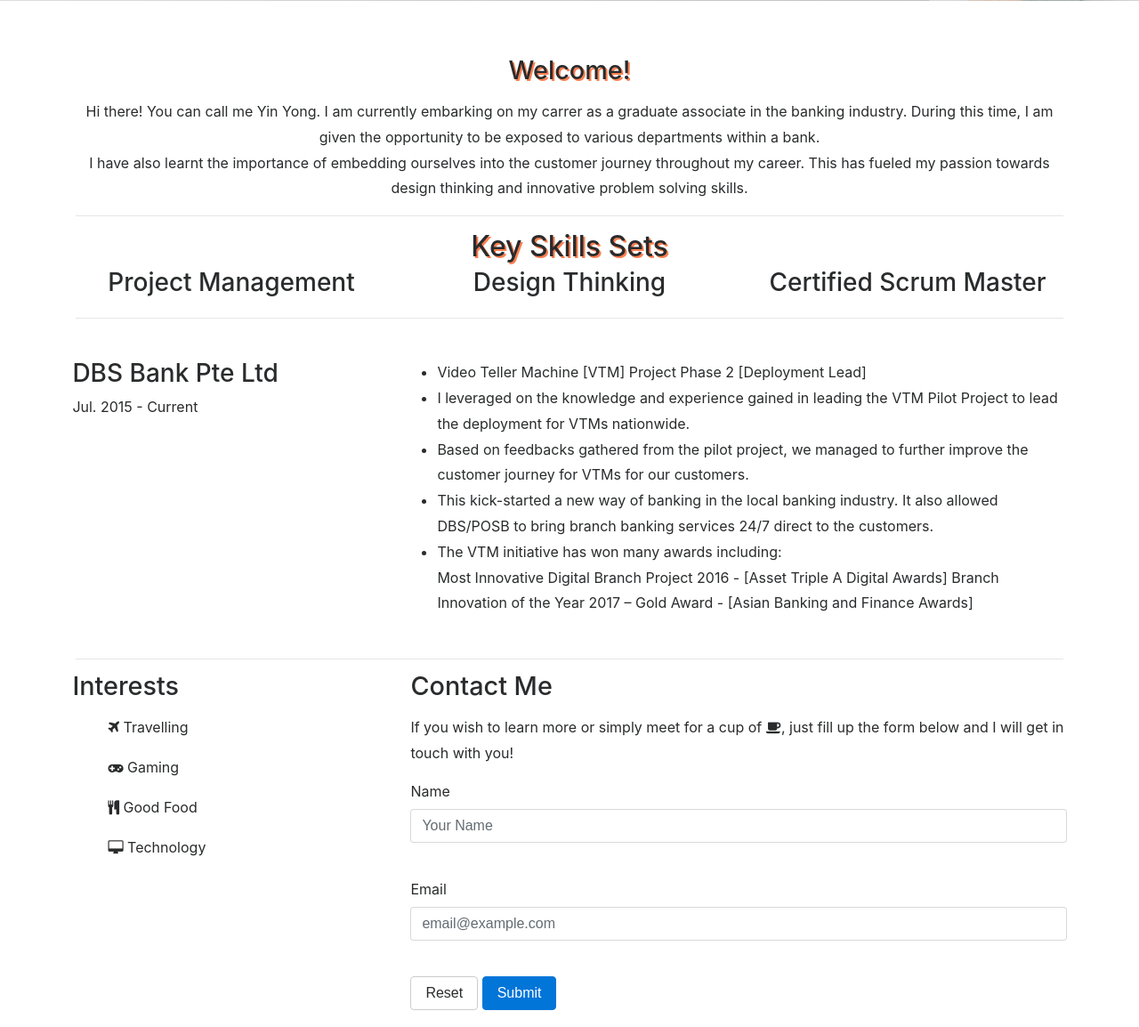
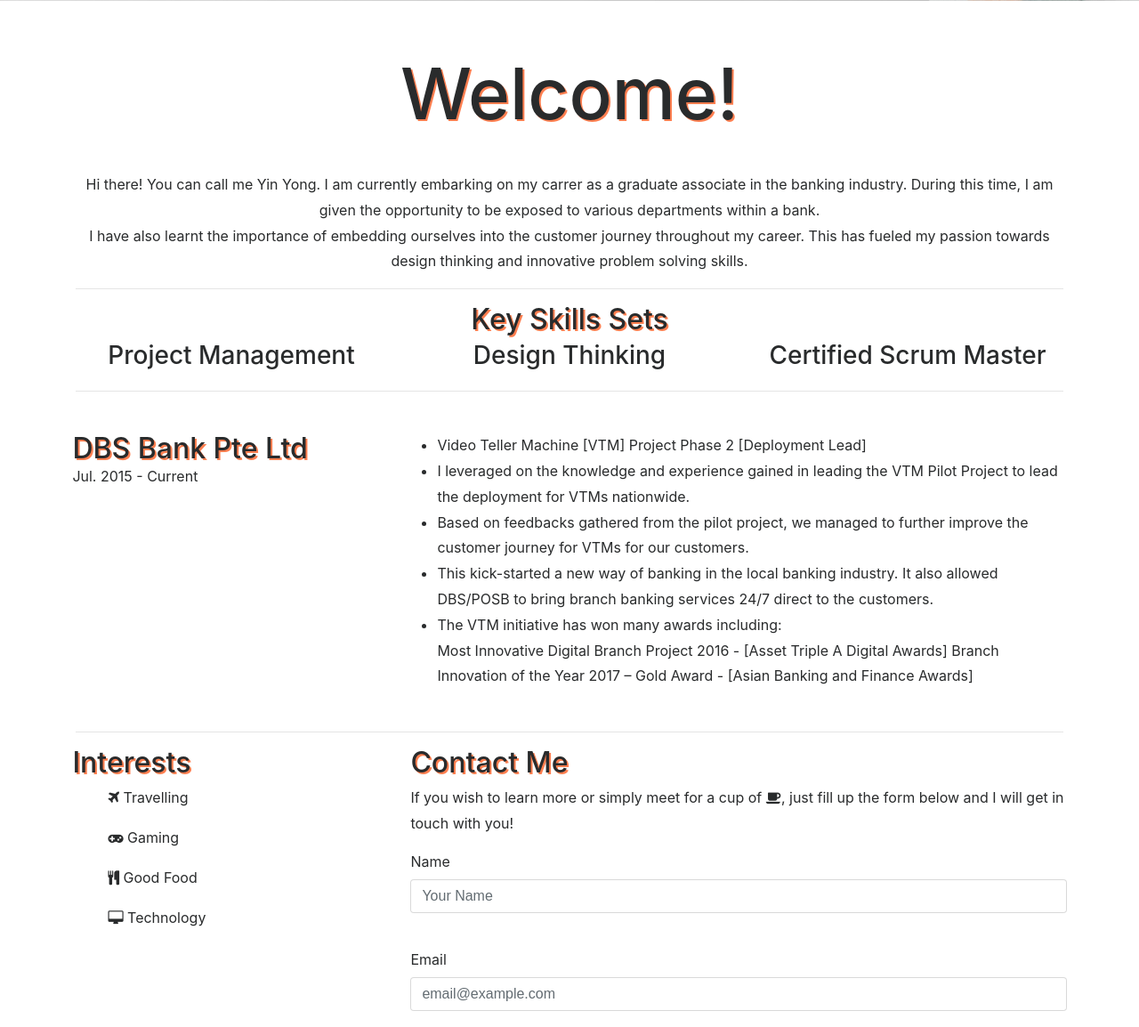
Before and after one commit to yinyongtee/yinyongtee.github.io, a plain HTML site: page yyresume2.html in a window 1280 px wide. Shown: the part 699-1853 px from the top of the page at 89% size. Drawn offline with nearby package versions, Linux system fonts and the light colour scheme.

Commit message:
Updated font

```diff
--- a/style.css
+++ b/style.css
@@ -71,7 +71,7 @@
 
 .coolwelcome {
   text-shadow: 2px 2px 0 #FF7F50;
-  font-size: 5rem
+  font-size: 100px
   text-align: center;
 }
 }
@@ -87,7 +87,7 @@
 }
 
 section h1 {
-  font-size: 1.8em;
+  font-size: 5em;
   line-height: 1em;
   margin-bottom: .6em;
 }
--- a/yyresume2.html
+++ b/yyresume2.html
@@ -72,7 +72,7 @@
 		<section class="experience">
 			<div class="row">
 				<div class="grid-2">
-					<h3>DBS Bank Pte Ltd</h3>
+					<h2>DBS Bank Pte Ltd</h2>
 					<p>Jul. 2015 - Current </p>
 				</div>
 				<div class="grid-4">
@@ -96,7 +96,7 @@
 			<!--List of skills-->
 			<div class="row">
 				<div class="grid-2">
-					<h1>Interests</h1>
+					<h2>Interests</h2>
 					<ul>
 						<p><i class="fa fa-plane"></i> Travelling</p>
 						<p><i class="fa fa-gamepad"></i> Gaming</p>
@@ -107,7 +107,7 @@
 				</div>
 
 				<div class="grid-4">
-					<h1>Contact Me</h1>
+					<h2>Contact Me</h2>
 					<p>
 						If you wish to learn more or simply meet for a cup of <i class="fa fa-coffee"></i>, just fill up the form below and I will get in touch with you!
 						<form action="#" method="POST">
```
